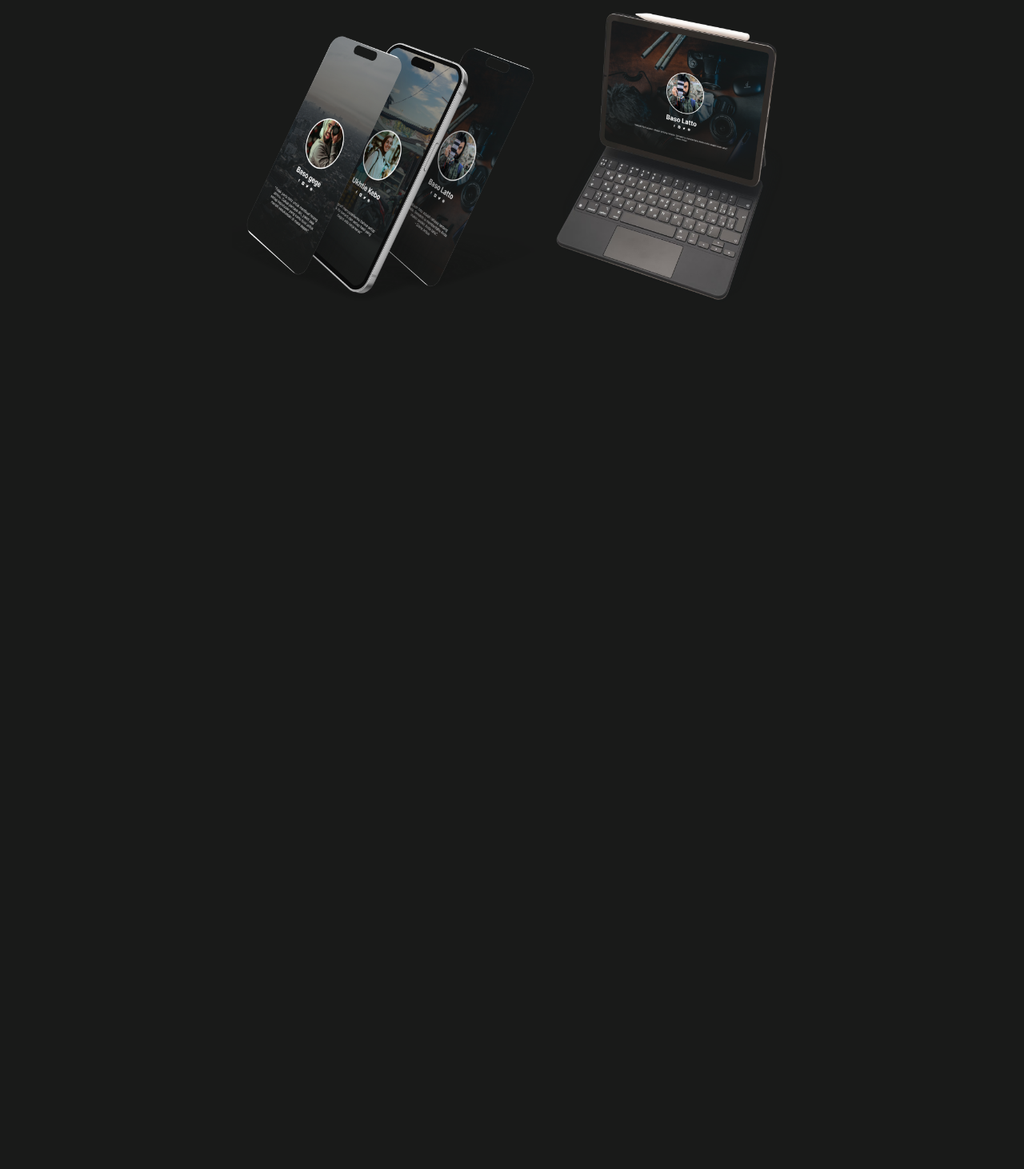
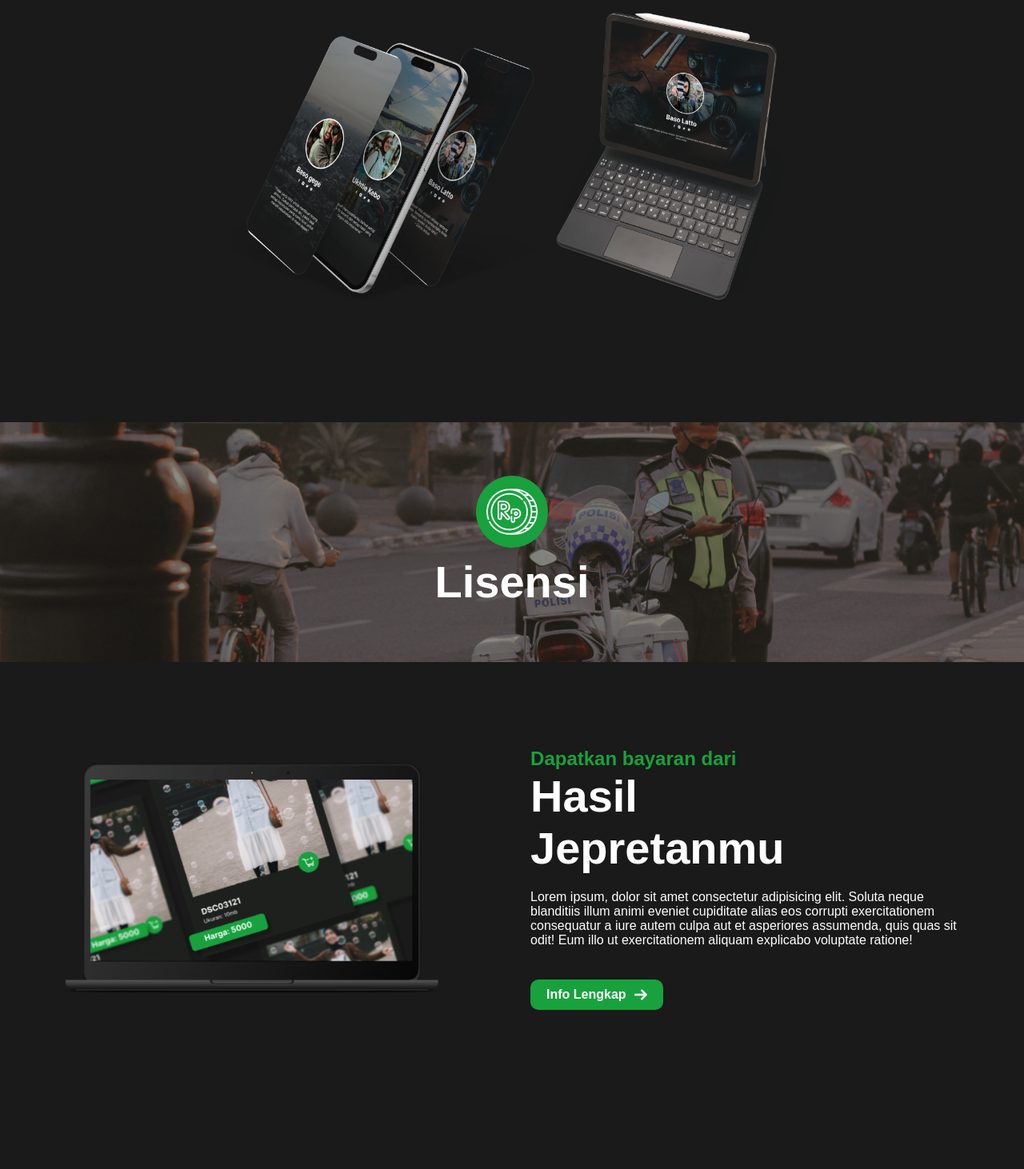
Before and after one commit to zumaku/streethub, a PHP site: page / in a window 1280 px wide. Shown: the part 3689-5151 px from the top of the page at 80% size. Before the commit the page ends 4064 px from the top, so only its background shows below. Run offline with PHP 8.4, Linux system fonts and the light colour scheme.

Commit message:
Membuiat section lisensi

```diff
--- a/css/main.css
+++ b/css/main.css
@@ -913,10 +913,11 @@ div#bookmark.bookmark p {
 @media (max-width: 990px) {
   .big3 .container .cards .card .img .btnArrow {
     padding: 5px 10px;
+    padding: 5px 10px;
   }
   .big3 .container .cards .card .img .btnArrow .arrow {
-    width: 10px;
-    height: 10px;
+    width: 12px;
+    height: 12px;
   }
 }
 .big3 .container .cards .card .img h1 {
@@ -1124,6 +1125,162 @@ div#bookmark.bookmark p {
   max-width: 700px;
 }
 
+.lisensi {
+  width: 100%;
+  font-size: 16px;
+  height: -webkit-fit-content;
+  height: -moz-fit-content;
+  height: fit-content;
+}
+.lisensi .container {
+  width: 90%;
+  height: -webkit-fit-content;
+  height: -moz-fit-content;
+  height: fit-content;
+  margin: auto;
+  height: fit-content;
+  padding: 100px 0;
+  box-sizing: border-box;
+  display: flex;
+  flex-direction: row;
+  justify-content: center;
+  align-items: center;
+}
+@media (max-width: 576px) {
+  .lisensi .container {
+    width: 95%;
+    padding: 60px 0;
+  }
+}
+.lisensi .container {
+  justify-content: space-between;
+}
+.lisensi .container img {
+  width: 48%;
+  max-width: 500px;
+}
+.lisensi .container .sidebox {
+  width: 48%;
+  max-width: 600px;
+}
+.lisensi .container .sidebox h2 {
+  color: #18A13D;
+  font-size: 1.5em;
+}
+.lisensi .container .sidebox h1 {
+  font-size: 3.5em;
+  width: 200px;
+  margin-bottom: 20px;
+}
+.lisensi .container .sidebox h1 span {
+  color: #18A13D;
+}
+.lisensi .container .sidebox p {
+  margin-bottom: 40px;
+}
+@media (max-width: 768px) {
+  .lisensi .container .sidebox h2 {
+    font-size: 1.3em;
+  }
+  .lisensi .container .sidebox h1 {
+    font-size: 3em;
+  }
+}
+@media (max-width: 768px) {
+  .lisensi .container .sidebox h2 {
+    font-size: 1.2em;
+  }
+  .lisensi .container .sidebox h1 {
+    font-size: 2.5em;
+  }
+}
+.lisensi .container .sidebox .btnArrow {
+  width: -webkit-fit-content;
+  width: -moz-fit-content;
+  width: fit-content;
+  padding: 10px 20px;
+  box-sizing: border-box;
+  display: flex;
+  justify-content: center;
+  align-items: center;
+  color: white;
+  font-weight: bold;
+  text-decoration: none;
+  border-radius: 10px;
+  transition: 0.1s linear;
+  background-color: #18A13D;
+  border: 0;
+}
+.lisensi .container .sidebox .btnArrow p {
+  margin: 0;
+}
+.lisensi .container .sidebox .btnArrow .arrow {
+  width: 16px;
+  height: 16px;
+  background-image: url(../img/icon/panahKanan1.png);
+  background-size: cover;
+  background-repeat: no-repeat;
+  background-position: center;
+  margin-left: 10px;
+}
+.lisensi .container .sidebox .btnArrow:hover {
+  transform: scale(1.03);
+}
+@media (max-width: 990px) {
+  .lisensi .container .sidebox .btnArrow {
+    padding: 5px 10px;
+    padding: 8px 16px;
+  }
+  .lisensi .container .sidebox .btnArrow .arrow {
+    width: 12px;
+    height: 12px;
+  }
+}
+
+@media (max-width: 768px) {
+  .lisensi {
+    width: 100%;
+    font-size: 16px;
+    height: -webkit-fit-content;
+    height: -moz-fit-content;
+    height: fit-content;
+  }
+  .lisensi .container {
+    width: 90%;
+    height: -webkit-fit-content;
+    height: -moz-fit-content;
+    height: fit-content;
+    margin: auto;
+    height: fit-content;
+    padding: 100px 0;
+    box-sizing: border-box;
+    display: flex;
+    flex-direction: column-reverse;
+    justify-content: center;
+    align-items: center;
+  }
+}
+@media (max-width: 768px) and (max-width: 576px) {
+  .lisensi .container {
+    width: 95%;
+    padding: 60px 0;
+  }
+}
+@media (max-width: 768px) {
+  .lisensi .container img {
+    width: 90%;
+  }
+  .lisensi .container .sidebox {
+    width: 90%;
+    margin-bottom: 80px;
+  }
+}
+@media (max-width: 576px) {
+  .lisensi .container .sidebox {
+    width: 90%;
+    margin-bottom: 80px;
+  }
+}
 * {
   margin: 0;
   padding: 0;
--- a/index.php
+++ b/index.php
@@ -177,6 +177,26 @@
     </div>
     <!-- =============== PORTPOLIO END =============== -->
 
+    <!-- =============== LISENSI START =============== -->
+    <?php
+        setBookmark('home/bookmark3.png', 'Lisensi', 'lisensi.png', false);
+    ?>
+    <div class="lisensi">
+        <div class="container">
+            <img src="img/home/lisensi.png" alt="Lisensi">
+            <div class="sidebox">
+                <h2>Dapatkan bayaran dari</h2>
+                <h1>Hasil Jepretanmu</h1>
+                <p>Lorem ipsum, dolor sit amet consectetur adipisicing elit. Soluta neque blanditiis illum animi eveniet cupiditate alias eos corrupti exercitationem consequatur a iure autem culpa aut et asperiores assumenda, quis quas sit odit! Eum illo ut exercitationem aliquam explicabo voluptate ratione!</p>
+                <a href="#" class="btnArrow">
+                    <p>Info Lengkap</p>
+                    <div class="arrow"></div>
+                </a>
+            </div>
+        </div>
+    </div>
+    <!-- =============== LISENSI END =============== -->
+
     <BR></BR><BR></BR><BR></BR><BR></BR><BR></BR><BR></BR><BR></BR><BR></BR><BR></BR><BR></BR>
 
     <script src="js/script.js"></script>
--- a/scss/abstracts/_font.scss
+++ b/scss/abstracts/_font.scss
@@ -37,3 +37,39 @@
         }
     }
 }
+
+@mixin homeSideBoxTitle($miniTitle: false, $adaSpan: false){
+    h2{
+        color: $secondary;
+        font-size: 1.5em;
+    }
+    h1{
+        font-size: 3.5em;
+        width: 200px;
+        // background-color: darkgrey;
+        margin-bottom: 20px;
+        span{
+            color: $secondary;
+        }
+    }
+    p{
+        margin-bottom: 40px
+    }
+
+    @include media(notebook){
+        h2{
+            font-size: 1.3em;
+        }
+        h1{
+            font-size: 3em;
+        }
+    }
+    @include media(notebook){
+        h2{
+            font-size: 1.2em;
+        }
+        h1{
+            font-size: 2.5em;
+        }
+    }
+}
--- a/scss/components/_button.scss
+++ b/scss/components/_button.scss
@@ -18,10 +18,14 @@
     }
 }
 
-@mixin btnArrow($jenis: none){
+@mixin btnArrow($jenis: none, $br: 20px, $p: 1){
     .btnArrow{
         width: fit-content;
-        padding: 8px 16px;
+        @if $p == 1{
+            padding: 8px 16px;
+        } @else if $p == 2{
+            padding: 10px 20px;
+        }
         box-sizing: border-box;
         display: flex;
         justify-content: center;
@@ -29,7 +33,7 @@
         color: white;
         font-weight: bold;
         text-decoration: none;
-        border-radius: 20px;
+        border-radius: $br;
         transition: .1s linear;
         @if $jenis == color{
             background-color: $secondary;
@@ -69,9 +73,14 @@
     @include media(leptop){
         .btnArrow{
             padding: 5px 10px;
+            @if $p == 1{
+                padding: 5px 10px;
+            } @else if $p == 2{
+                padding: 8px 16px;
+            }
             .arrow{
-                width: 10px;
-                height: 10px;
+                width: 12px;
+                height: 12px;
             }
         }
     }
--- a/scss/components/_section.scss
+++ b/scss/components/_section.scss
@@ -1,5 +1,5 @@
 @use '../abstracts' as *;
-@mixin section($tinggi: fit-content){
+@mixin section($tinggi: fit-content, $fdirec: column){
     width: 100%;
     font-size: 16px;
     height: fit-content;
@@ -13,7 +13,7 @@
         padding: 100px 0;
         box-sizing: border-box;
         display: flex;
-        flex-direction: column;
+        flex-direction: $fdirec;
         justify-content: center;
         align-items: center;
     }
--- a/scss/layout/_index.scss
+++ b/scss/layout/_index.scss
@@ -2,3 +2,4 @@
 @forward 'about';
 @forward 'bigThree';
 @forward 'portpolio';
+@forward 'lisensi';
--- /dev/null
+++ b/scss/layout/_lisensi.scss
@@ -0,0 +1,43 @@
+@use '../abstracts' as *;
+@use '../components' as *;
+
+.lisensi{
+    @include section(fit-content, row);
+    .container{
+        justify-content: space-between;
+        img{
+            width: 48%;
+            max-width: 500px;
+        }
+        .sidebox{
+            width: 48%;
+            max-width: 600px;
+            @include homeSideBoxTitle();
+            @include btnArrow(color, 10px, 2);
+        }
+    }
+}
+@include media(notebook){
+    .lisensi{
+        @include section(fit-content, column-reverse);
+        .container{
+            img{
+                width: 90%;
+            }
+            .sidebox{
+                width: 90%;
+                margin-bottom: 80px;
+            }
+        }
+    }
+}
+@include media(tablet){
+    .lisensi{
+        .container{
+            .sidebox{
+                width: 90%;
+                margin-bottom: 80px;
+            }
+        }
+    }
+}
```
Also changed, not shown: 1 other file.
